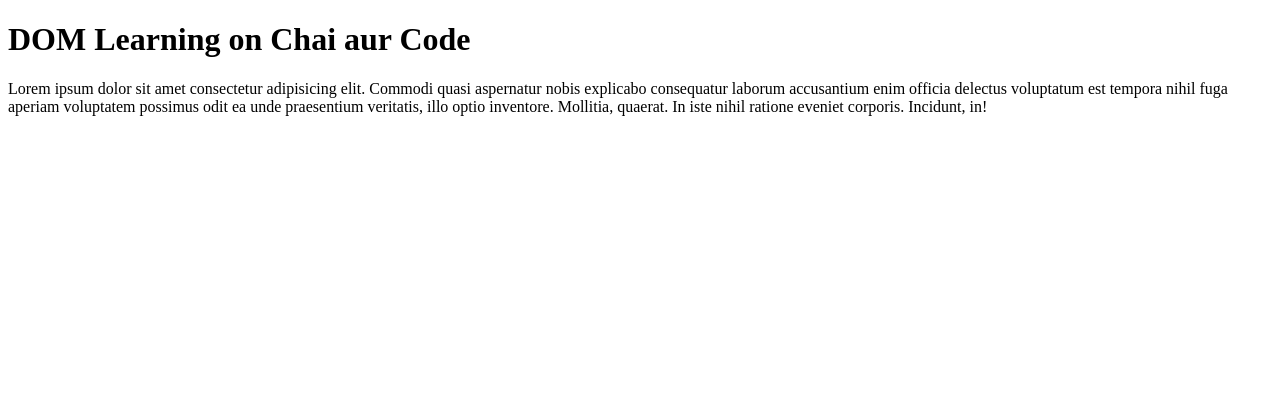
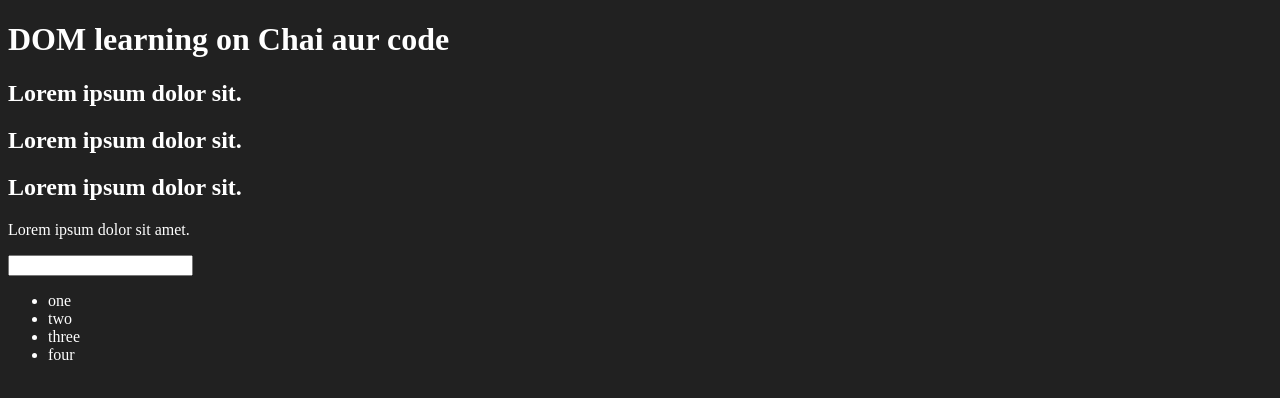
Before and after one commit to officialkmsyed/JS-Practice, a plain HTML site: page 06_dom/v31_dom.html in a window 1280 px wide. Drawn offline with Linux system fonts and the light colour scheme.

Commit message:
update - v31_dom.html

```diff
--- a/06_dom/v31_dom.html
+++ b/06_dom/v31_dom.html
@@ -2,16 +2,30 @@
 <html lang="en">
 <head>
     <meta charset="UTF-8">
-    <meta name="viewport" content="width=device-width, initial-scale=1.0">
-    <title>DOM Practice</title>
+
+    <title>DOM learning</title>
+    <style>
+        .bg-black{
+            background-color: #212121;
+            color: #fff;
+        }
+    </style>
 </head>
-<body>
-    <div class="bg_black">
-        <h1 class="heading">
-            DOM Learning on Chai aur Code
-        </h1>
-        <p class="para">Lorem ipsum dolor sit amet consectetur adipisicing elit. Commodi quasi aspernatur nobis explicabo consequatur laborum accusantium enim officia delectus voluptatum est tempora nihil fuga aperiam voluptatem possimus odit ea unde praesentium veritatis, illo optio inventore. Mollitia, quaerat. In iste nihil ratione eveniet corporis. Incidunt, in!</p>
+<body class="bg-black">
+    <div >
+        <h1  id="title" class="heading">DOM learning on Chai aur code <span style="display: none;">test text</span></h1>
+        <h2>Lorem ipsum dolor sit.</h2>
+        <h2>Lorem ipsum dolor sit.</h2>
+        <h2>Lorem ipsum dolor sit.</h2>
+        <p>Lorem ipsum dolor sit amet.</p>
+        <input type="password" name="" id="">
+
+        <ul>
+            <li class="list-item">one</li>
+            <li class="list-item">two</li>
+            <li class="list-item">three</li>
+            <li class="list-item">four</li>
+        </ul>
     </div>
-
 </body>
 </html>
```
